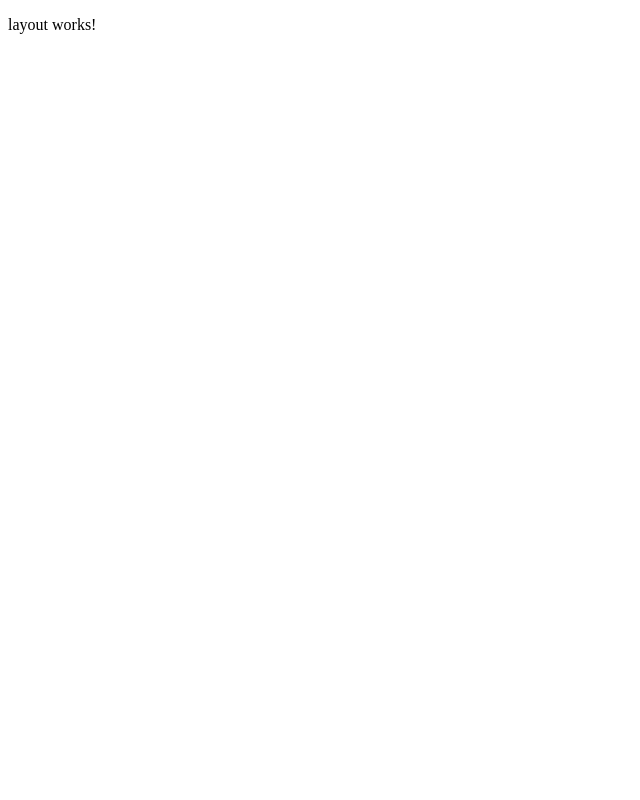
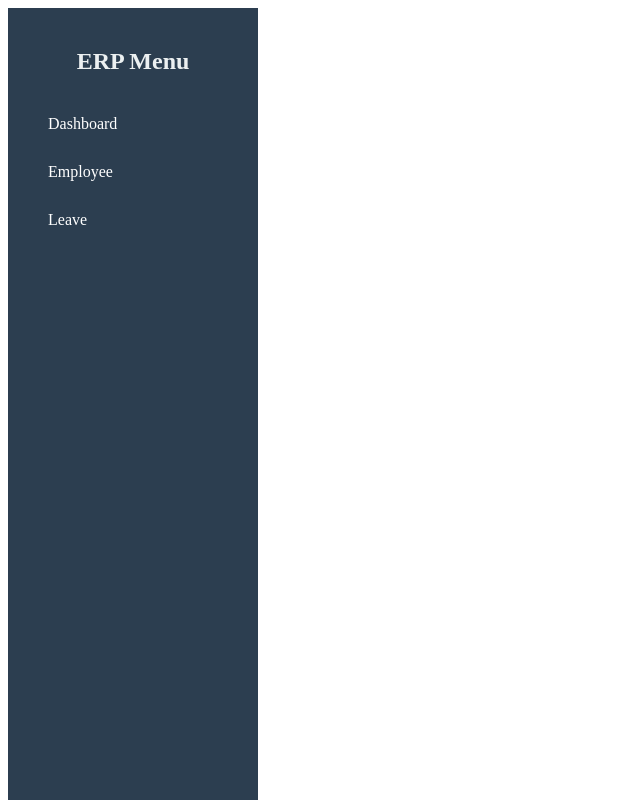
Before and after one commit to Caradrian14/emplyee_project_angular, an Angular app: page /dashboard in a window 1280 px wide. Shown: the top 800 px of the page, without its empty margins (0-640 px from the left). Built offline with nearby package versions, Linux system fonts and the light colour scheme.

Commit message:
[add] nav y logoff

```diff
--- a/src/app/pages/layout/layout.html
+++ b/src/app/pages/layout/layout.html
@@ -1 +1,9 @@
-<p>layout works!</p>
+<div class="sidebar">
+  <h2>ERP Menu</h2>
+  <ul>
+    <li><a routerLink="Dashboard"><i class="icon-dashboard"></i> Dashboard</a></li>
+    <li><a routerLink="Employee"><i class="icon-inventory"></i> Employee</a></li>
+    <li><a (click)="logOff()"><i class="icon-orders"></i> Leave</a></li>
+  </ul>
+</div>
+<router-outlet></router-outlet>
--- a/src/app/pages/layout/layout.scss
+++ b/src/app/pages/layout/layout.scss
@@ -0,0 +1,43 @@
+.sidebar {
+  width: 250px;
+  background-color: #2c3e50;
+  color: white;
+  height: 100vh;
+  padding: 20px;
+  box-sizing: border-box;
+
+  h2 {
+    text-align: center;
+    margin-bottom: 30px;
+    color: #ecf0f1;
+  }
+
+  ul {
+    list-style: none;
+    padding: 0;
+
+    li {
+      margin-bottom: 10px;
+
+      a {
+        color: white;
+        text-decoration: none;
+        font-size: 16px;
+        display: flex;
+        align-items: center;
+        padding: 10px;
+        border-radius: 4px;
+        transition: background-color 0.3s;
+
+        &:hover {
+          background-color: #34495e;
+        }
+
+        i {
+          margin-right: 10px;
+          font-size: 18px;
+        }
+      }
+    }
+  }
+}
--- a/src/app/pages/layout/layout.ts
+++ b/src/app/pages/layout/layout.ts
@@ -1,11 +1,17 @@
-import { Component } from '@angular/core';
+import { Component, inject } from '@angular/core';
+import { Router, RouterOutlet, RouterLink } from '@angular/router';
 
 @Component({
   selector: 'app-layout',
-  imports: [],
+  imports: [RouterOutlet, RouterLink],
   templateUrl: './layout.html',
   styleUrl: './layout.scss'
 })
 export class Layout {
 
+  router = inject(Router)
+  logOff() {
+    localStorage.removeItem("leaveUser")
+    this.router.navigateByUrl("/login")
+  }
 }
```
